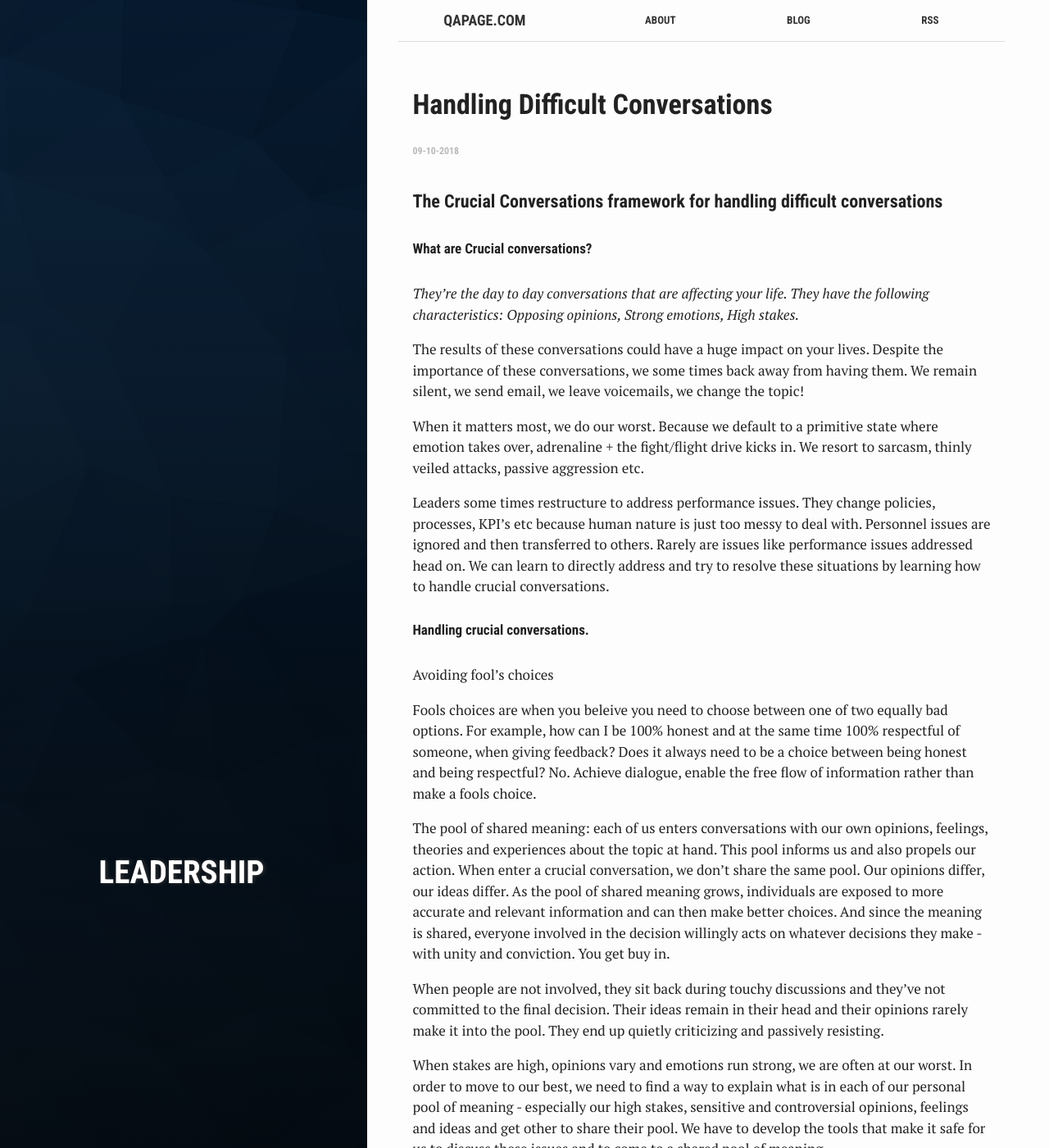
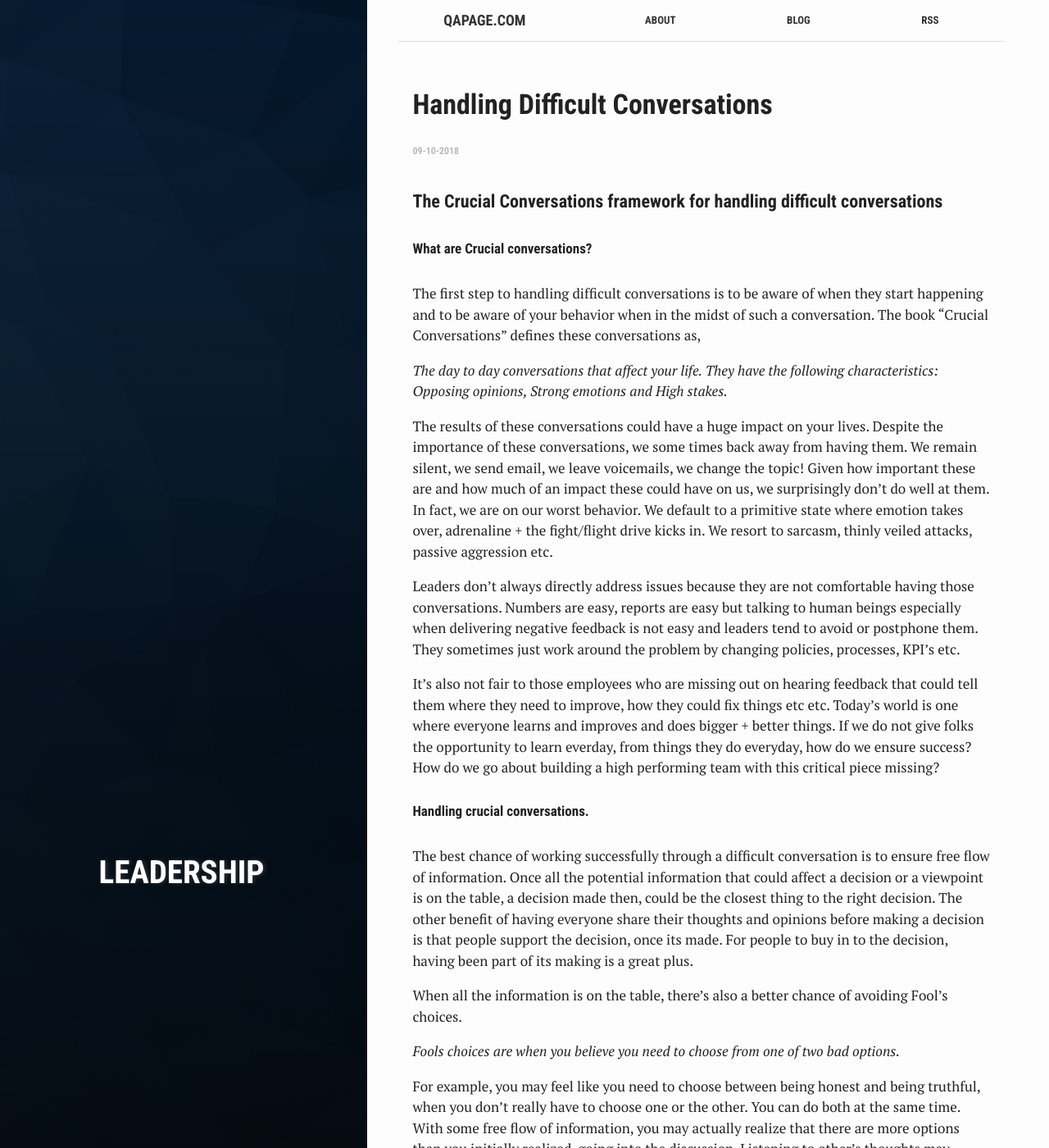
Before and after one commit to qapage/qapage.github.io, a Jekyll site: the page built from _posts/2018-10-09-Handling-difficult-conversations.md, in a window 1280 px wide and 1400 px high. Shown: the whole window at 82% size. Built offline with Jekyll 4.4.1, drawn with Linux system fonts in a browser that asks for light colours; some of the changed text lies outside the part shown.

Commit message:
Improved content in 2018-10-09-Handling-difficult-conversations.md

```diff
--- a/_posts/2018-10-09-Handling-difficult-conversations.md
+++ b/_posts/2018-10-09-Handling-difficult-conversations.md
@@ -9,23 +9,80 @@ tags: [leadership]
 
 ##### What are Crucial conversations?
 
-*They’re the day to day conversations that are affecting your life. They have the following characteristics: Opposing opinions, Strong emotions, High stakes.*
+The first step to handling difficult conversations is to be aware of
+when they start happening and to be aware of your behavior when in the
+midst of such a conversation. The book "Crucial Conversations" defines
+these conversations as,
 
-The results of these conversations could have a huge impact on your lives. Despite the importance of these conversations, we some times back away from having them. We remain silent, we send email, we leave voicemails, we change the topic!
+*The day to day conversations that affect your life. They have
+the following characteristics: Opposing opinions, Strong emotions
+and High stakes.*
 
-When it matters most, we do our worst. Because we default to a primitive state where emotion takes over, adrenaline + the fight/flight drive kicks in. We resort to sarcasm, thinly veiled attacks, passive aggression etc.
+The results of these conversations could have a huge impact on your lives.
+Despite the importance of these conversations, we some times back away
+from having them. We remain silent, we send email, we leave voicemails, we
+ change the topic! Given how important these are and how much of an impact
+ these could have on us, we surprisingly don't do well at them. In fact,
+ we are on our worst behavior. We default to a primitive state where
+ emotion takes over, adrenaline + the fight/flight drive kicks in. We
+ resort to sarcasm, thinly veiled attacks, passive aggression etc.
 
-Leaders some times restructure to address performance issues. They change policies, processes, KPI’s etc because human nature is just too messy to deal with. Personnel issues are ignored and then transferred to others. Rarely are issues like performance issues addressed head on. We can learn to directly address and try to resolve these situations by learning how to handle crucial conversations.
+Leaders don't always directly address issues because they are not
+comfortable having those conversations. Numbers are easy, reports are
+easy but talking to human beings especially when delivering negative
+feedback is not easy and leaders tend to avoid or postphone them. They
+sometimes just work around the problem by changing policies, processes,
+KPI's etc.
+
+It's also not fair to those employees who are missing out on hearing
+feedback that could tell them where they need to improve, how they could
+fix things etc etc. Today's world is one where everyone learns and
+improves and does bigger + better things. If we do not give folks the
+opportunity to learn everday, from things they do everyday, how do we
+ensure success? How do we go about building a high performing team with
+this critical piece missing?
 
 ##### Handling crucial conversations.
 
-Avoiding fool's choices
+The best chance of working successfully through a difficult conversation
+is to ensure free flow of information. Once all the potential
+information that could affect a decision or a viewpoint is on the table,
+a decision made then, could be the closest thing to the right decision.
+The other benefit of having everyone share their thoughts and opinions
+before making a decision is that people support the decision, once its
+made. For people to buy in to the decision, having been part of its
+making is a great plus.
 
-Fools choices are when you beleive you need to choose between one of two equally bad options.
-For example, how can I be 100% honest and at the same time 100% respectful of someone, when giving feedback? Does it always need to be a choice between being honest and being respectful? No. Achieve dialogue, enable the free flow of information rather than make a fools choice.
+When all the information is on the table, there's also a better chance
+of avoiding Fool's choices.
 
-The pool of shared meaning: each of us enters conversations with our own opinions, feelings, theories and experiences about the topic at hand. This pool informs us and also propels our action. When enter a crucial conversation, we don’t share the same pool. Our opinions differ, our ideas differ. As the pool of shared meaning grows, individuals are exposed to more accurate and relevant information and can then make better choices. And since the meaning is shared, everyone involved in the decision willingly acts on whatever decisions they make - with unity and conviction. You get buy in.
+*Fools choices are when you believe you need to choose from one of two
+bad options.*
 
-When people are not involved, they sit back during touchy discussions and they’ve not committed to the final decision. Their ideas remain in their head and their opinions rarely make it into the pool. They end up quietly criticizing and passively resisting.
+For example, you may feel like you need to choose between being honest
+and being truthful, when you don't really have to choose one or the
+other. You can do both at the same time. With some free flow of
+information, you may actually realize that there are more options than
+you initially realized, going into the discussion. Listening to other's
+thoughts may actually help your realize why they think that way, that
+they are not really wrong and how your initial options may have been
+formed based on incomplete information. When you get all the information
+out during a discussion, before a decision, you are building the pool of
+shared meaning.
 
-When stakes are high, opinions vary and emotions run strong, we are often at our worst. In order to move to our best, we need to find a way to explain what is in each of our personal pool of meaning - especially our high stakes, sensitive and controversial opinions, feelings and ideas and get other to share their pool. We have to develop the tools that make it safe for us to discuss these issues and to come to a shared pool of meaning.
+*The pool of share meaning: each of us enters conversations with our
+opinions, feelings, theories and experiences about the topic at hand.
+These shape how we view a solution. This pool informs us and also
+propels our action. When we start the conversation, we do not share the
+same pool of meaning. Once the pool grows through discussion,
+individuals are exposed to more accurate and relevant information. They
+can then make better choices based on the better information they now
+have.*
+
+When you provide a forum for discussion and to honestly air your views,
+there's a good chance that people will talk about their ideas or what's
+bothering them about a certain solution. This gives the group and you as
+a manager to address their concerns and thus come to a mutually
+agreeable conclusion. You are able to move people from quietly
+criticizing + passively resisting to openly discussion + actively
+supporting the decision.
```
